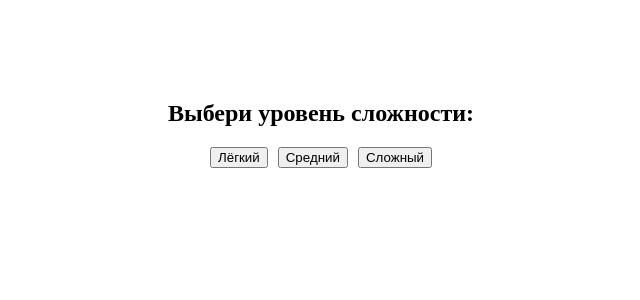
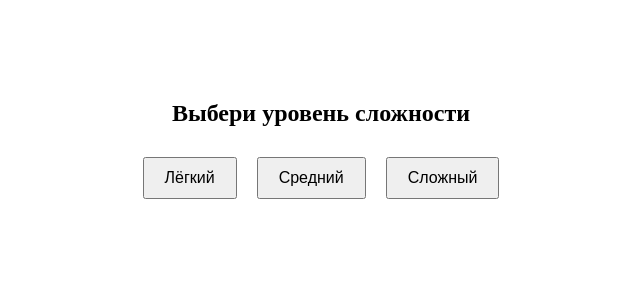
Before and after one commit to mallion37/Critical_mind_repozitiriy, a Next.js app: page /game in a window 1280 px wide. Shown: the top 300 px of the page, without its empty margins (319-959 px from the left). Built offline with nearby package versions, Linux system fonts and the light colour scheme.

Commit message:
feat: recreate DifficultySelector with clean code

```diff
--- a/components/DifficultySelector.jsx
+++ b/components/DifficultySelector.jsx
@@ -3,18 +3,25 @@ import React from "react";
 export default function DifficultySelector({ onSelect }) {
   return (
     <div style={{ textAlign: "center", marginTop: "100px" }}>
-      <h2>Выбери уровень сложности:</h2>
+      <h2>Выбери уровень сложности</h2>
       <div style={{ marginTop: "20px" }}>
-        <button onClick={() => onSelect("easy")} style={{ marginRight: "10px" }}>
+        <button onClick={() => onSelect("easy")} style={buttonStyle}>
           Лёгкий
         </button>
-        <button onClick={() => onSelect("medium")} style={{ marginRight: "10px" }}>
+        <button onClick={() => onSelect("medium")} style={buttonStyle}>
           Средний
         </button>
-        <button onClick={() => onSelect("hard")}>
+        <button onClick={() => onSelect("hard")} style={buttonStyle}>
           Сложный
         </button>
       </div>
     </div>
   );
 }
+
+const buttonStyle = {
+  margin: "10px",
+  padding: "10px 20px",
+  fontSize: "16px",
+  cursor: "pointer"
+};
```
